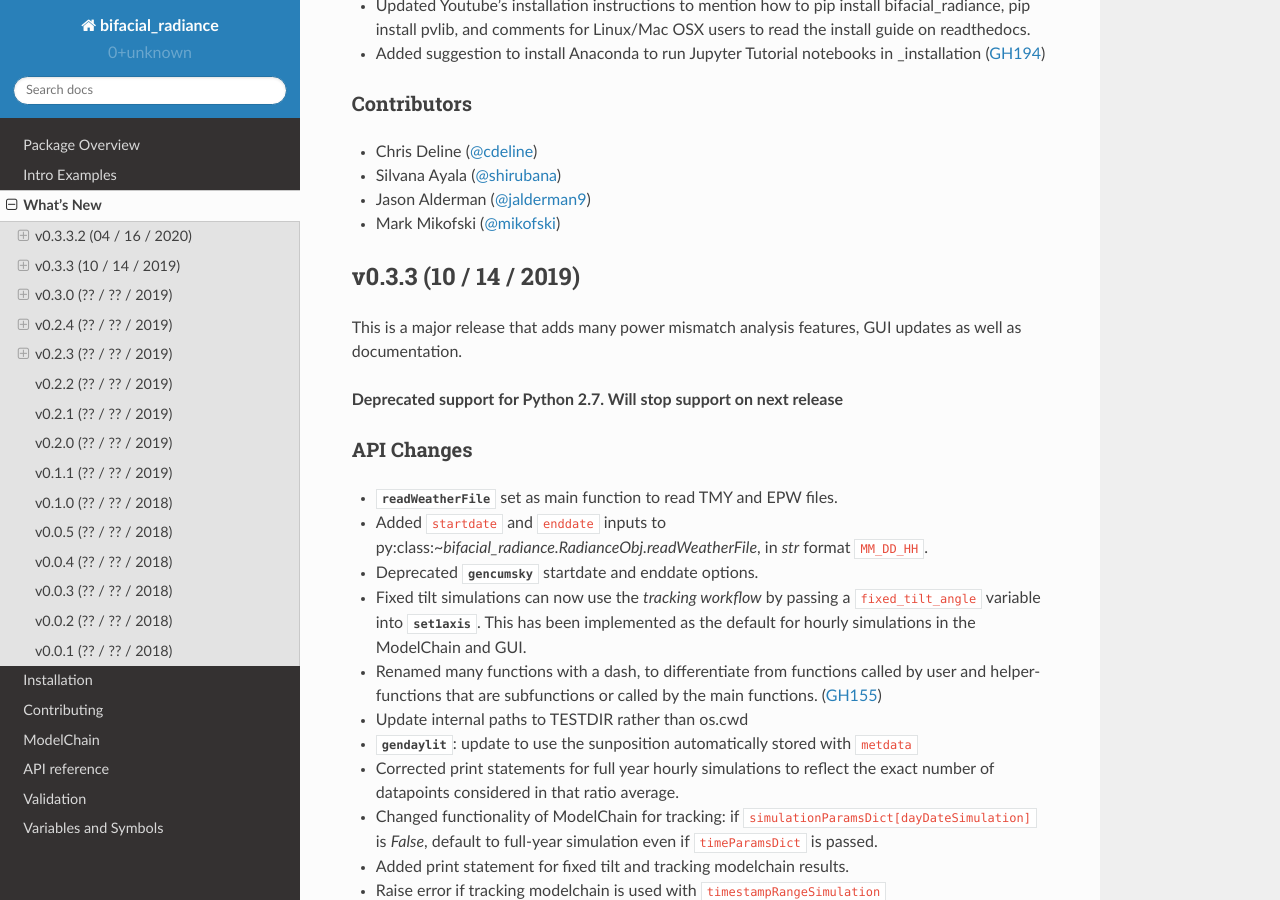
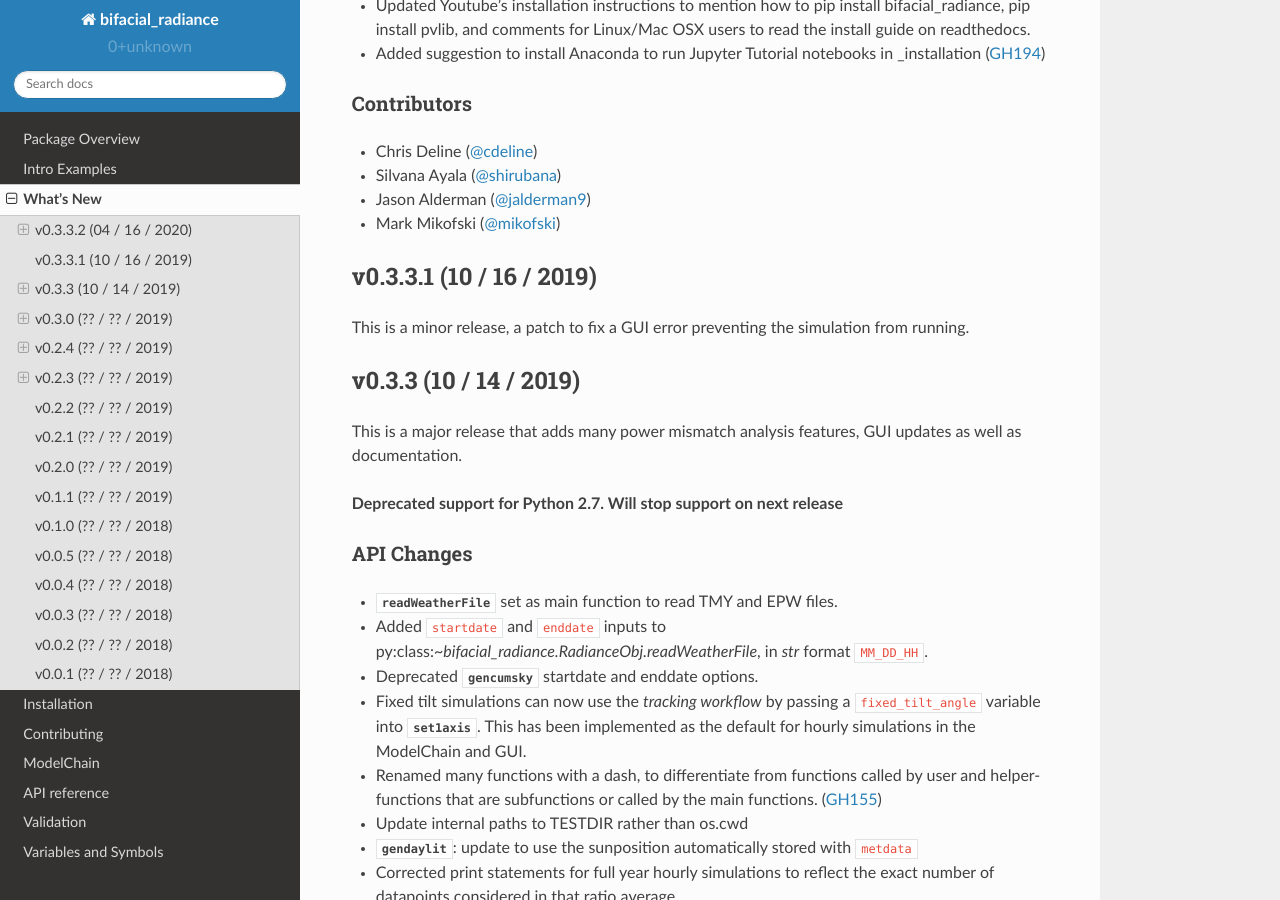
Before and after one commit to NREL/bifacial_radiance, a Sphinx documentation site: the page built from docs/sphinx/source/whatsnew.rst, in a window 1280 px wide and 900 px high, scrolled down 1947 px. Built offline with Sphinx 7.4.7 and the Read the Docs theme 2.0.0, drawn with Linux system fonts in a browser that asks for light colours.

Commit message:
include 0.3.3.1 release notes

```diff
--- a/docs/sphinx/source/whatsnew.rst
+++ b/docs/sphinx/source/whatsnew.rst
@@ -7,6 +7,7 @@ What's New
 These are new features and improvements of note in each release.
 
 .. include:: whatsnew/v0.3.3.2.rst
+.. include:: whatsnew/v0.3.3.1.rst
 .. include:: whatsnew/v0.3.3.rst
 .. include:: whatsnew/v0.3.0.rst
 .. include:: whatsnew/v0.2.4.rst
--- /dev/null
+++ b/docs/sphinx/source/whatsnew/v0.3.3.1.rst
@@ -0,0 +1,6 @@
+.. _whatsnew_030301:
+
+v0.3.3.1 (10 / 16 / 2019)
+--------------------------
+
+This is a minor release, a patch to fix a GUI error preventing the simulation from running.
```
